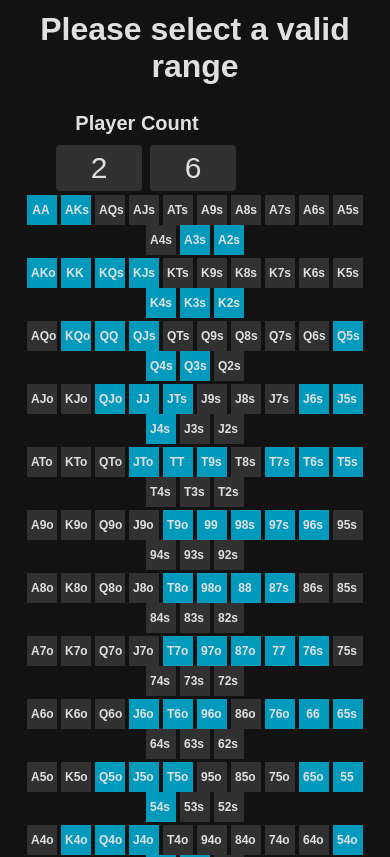
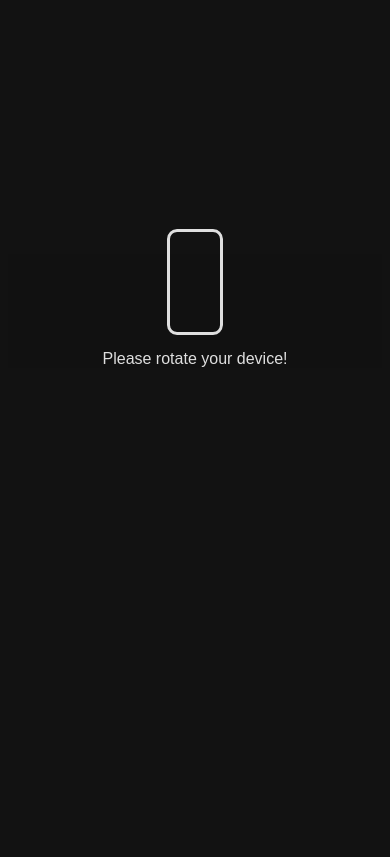
Before and after one commit to bowenzhangdotcom/PreflopPokerAssistant, a React (Create React App) app: page / in a window 390 px wide. Shown: the top 857 px of the page. Built offline with nearby package versions, Linux system fonts and the light colour scheme; no server answers.

Commit message:
added rotate to landscape for mobile

```diff
--- a/src/App.js
+++ b/src/App.js
@@ -161,12 +161,10 @@ class App extends React.Component {
   render() {
     return (
       <>
-        {/*}
-            <div className={styles.Login}>
-                <Login
-                handleLoginPassword = {this.state.handleLoginPassword}/>
-            </div>
-            */}
+        <div className={styles.RotateScreen}>
+          <div className={styles.phone}></div>
+          <div className={styles.message}>Please rotate your device!</div>
+        </div>
         <div className={styles.PrimarySection}>
           <h1 className={styles.ChartName}>
             {this.state.chartName || "Please select a valid range"}
@@ -206,9 +204,3 @@ class App extends React.Component {
 }
 
 export default App;
-
-//add option for password entry as an opening popup & and update defaults
-//deploy server after changing user / pass
-
-//Update formatting for tablet and phone
-//add documentation on how to use e.g. chartType definitions and positions
--- a/src/App.module.css
+++ b/src/App.module.css
@@ -3,23 +3,16 @@ body {
   background-size: cover;
   text-align: center;
   color: white;
-    opacity: .87;
+  opacity: 0.87;
   background-color: #121212;
   font-family: arial;
-}
-
-.PrimarySection {
-    /*display: none; */
-}
-
-.Login {
 }
 
 .container {
   display: inline-block;
 }
 
-.Selections{
+.Selections {
   float: left;
 }
 
@@ -27,12 +20,63 @@ body {
   float: left;
 }
 
-.ChartName{
+.ChartName {
   margin-top: 3%;
 }
 
-.HowTo{
+.HowTo {
   display: block;
   margin-left: 15%;
   margin-right: 15%;
 }
+
+.phone {
+  height: 50px;
+  width: 100px;
+  border: 3px solid white;
+  border-radius: 10px;
+  animation: rotate 1.5s ease-in-out infinite alternate;
+}
+
+.message {
+  color: white;
+  font-size: 1em;
+  margin-top: 40px;
+}
+
+@keyframes rotate {
+  0% {
+    transform: rotate(0deg);
+  }
+  50% {
+    transform: rotate(-90deg);
+  }
+  100% {
+    transform: rotate(-90deg);
+  }
+}
+
+.RotateScreen {
+  background: #121212;
+  justify-content: center;
+  align-items: center;
+  flex-direction: column;
+  display: none;
+  margin-top: 68%;
+}
+
+html,
+.RotateScreen {
+  height: 100%;
+  width: 100%;
+}
+
+@media only screen and (orientation: portrait) {
+  .PrimarySection {
+    display: none;
+  }
+
+  .RotateScreen {
+    display: flex;
+  }
+}
```
Lines whose indentation alone changed are shown as unchanged.
